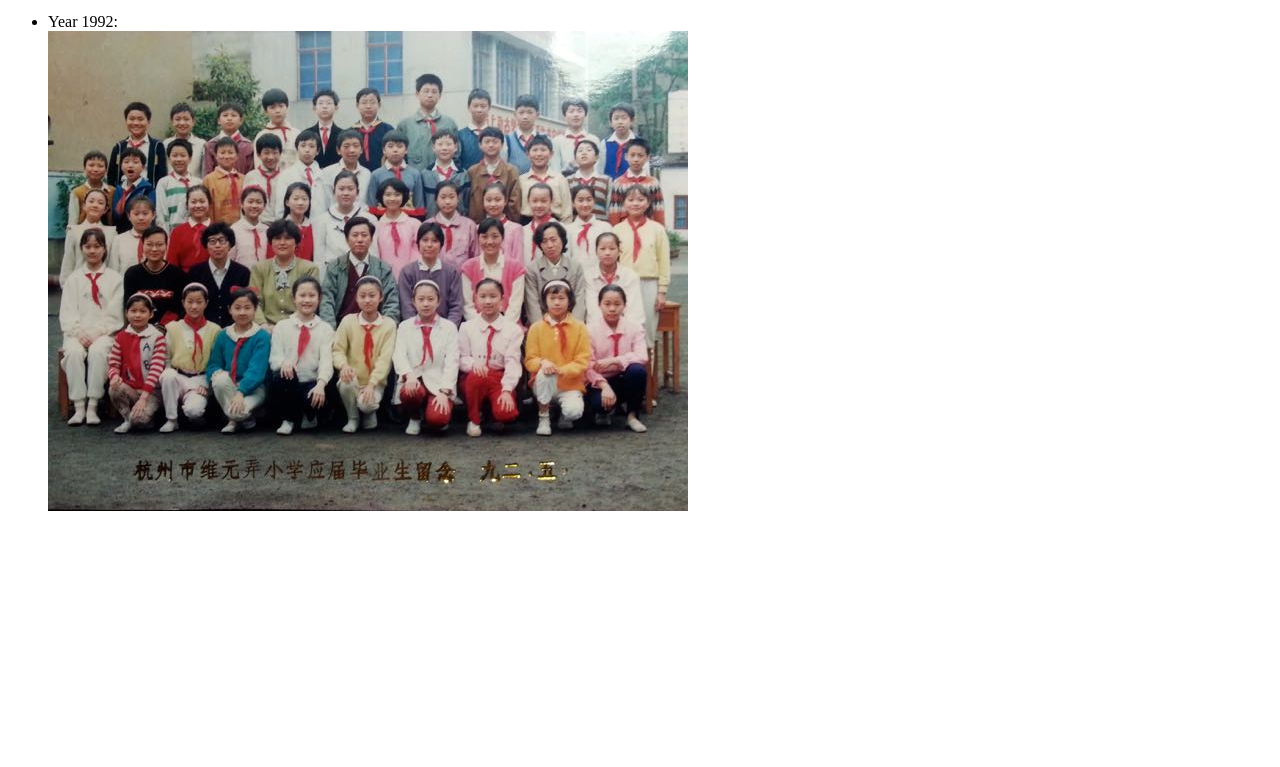
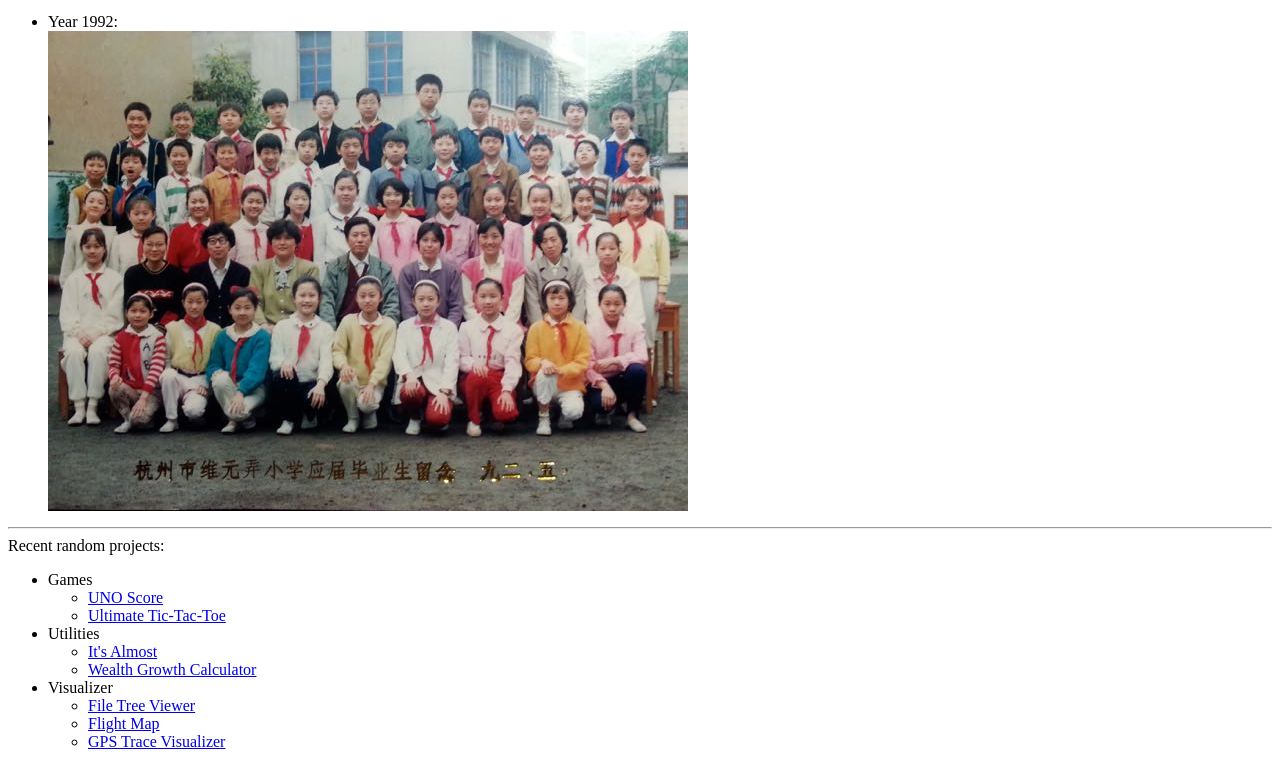
Before and after one commit to atppp/wuxinan.net, a plain HTML site: page index.html in a window 1280 px wide. Shown: the part 4926-5693 px from the top of the page. Before the commit the page ends 5453 px from the top, so only its background shows below. Drawn offline with Linux system fonts and the light colour scheme.

Commit message:
List recent random projects on the homepage.
Co-authored-by: Cursor <cursoragent@cursor.com>

```diff
--- a/index.html
+++ b/index.html
@@ -41,5 +41,28 @@ Here're some pictures if you are not sure whether you found the right person...
 <li><p>Year 1994: <br/><img src="tp/1994.jpg" alt="1994" /></p></li>
 <li><p>Year 1992: <br/><img src="tp/1992.jpg" alt="1992" /></p></li>
 </ul>
+<hr/>
+Recent random projects:
+<ul>
+<li>Games
+<ul>
+<li><a href="uno.html">UNO Score</a></li>
+<li><a href="uttt.html">Ultimate Tic-Tac-Toe</a></li>
+</ul>
+</li>
+<li>Utilities
+<ul>
+<li><a href="its_almost.html">It's Almost</a></li>
+<li><a href="wealth_growth.html">Wealth Growth Calculator</a></li>
+</ul>
+</li>
+<li>Visualizer
+<ul>
+<li><a href="file_tree_viewer.html">File Tree Viewer</a></li>
+<li><a href="flight_map.html">Flight Map</a></li>
+<li><a href="gps_visualizer.html">GPS Trace Visualizer</a></li>
+</ul>
+</li>
+</ul>
 </body>
 </html>
```
